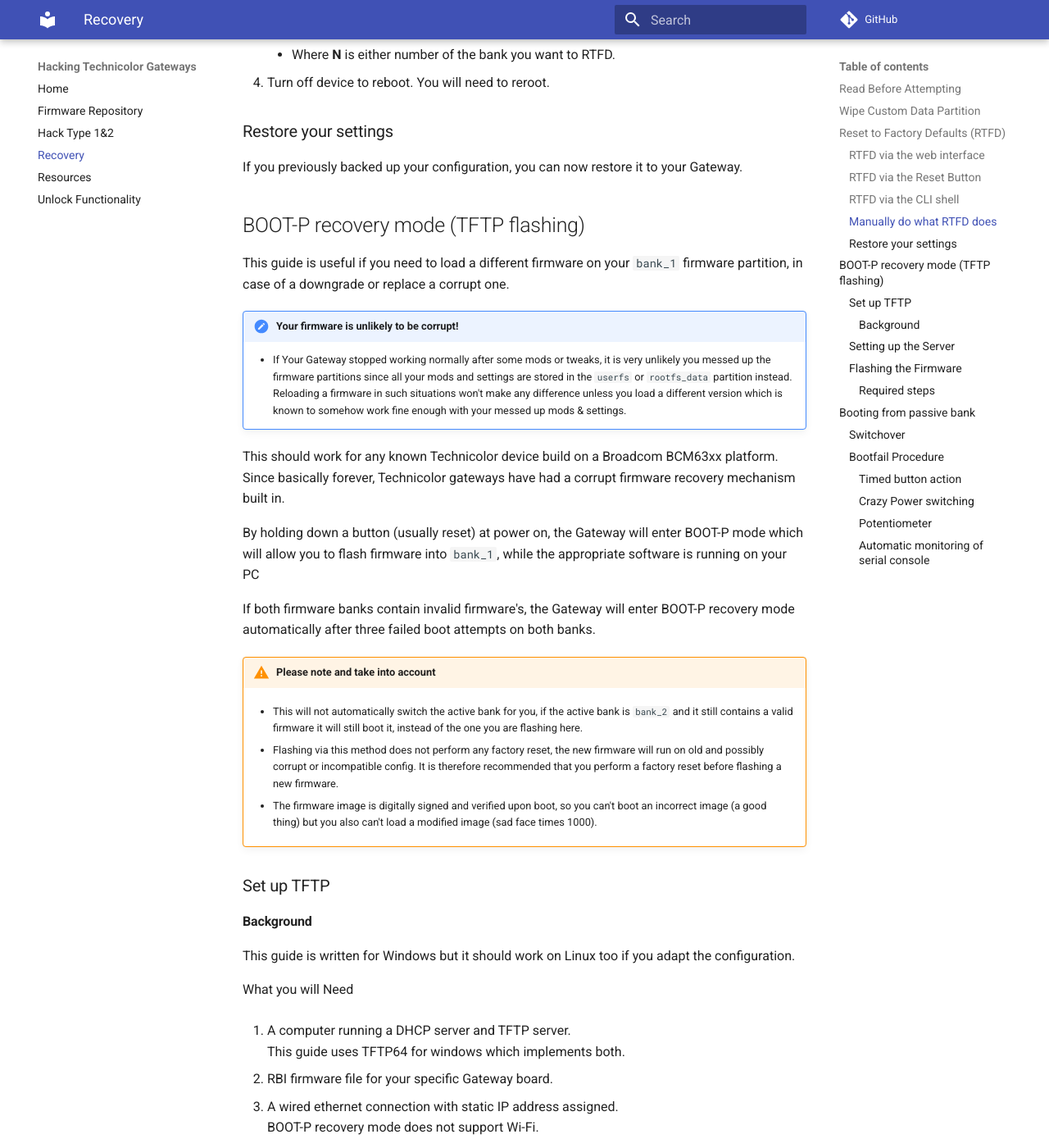
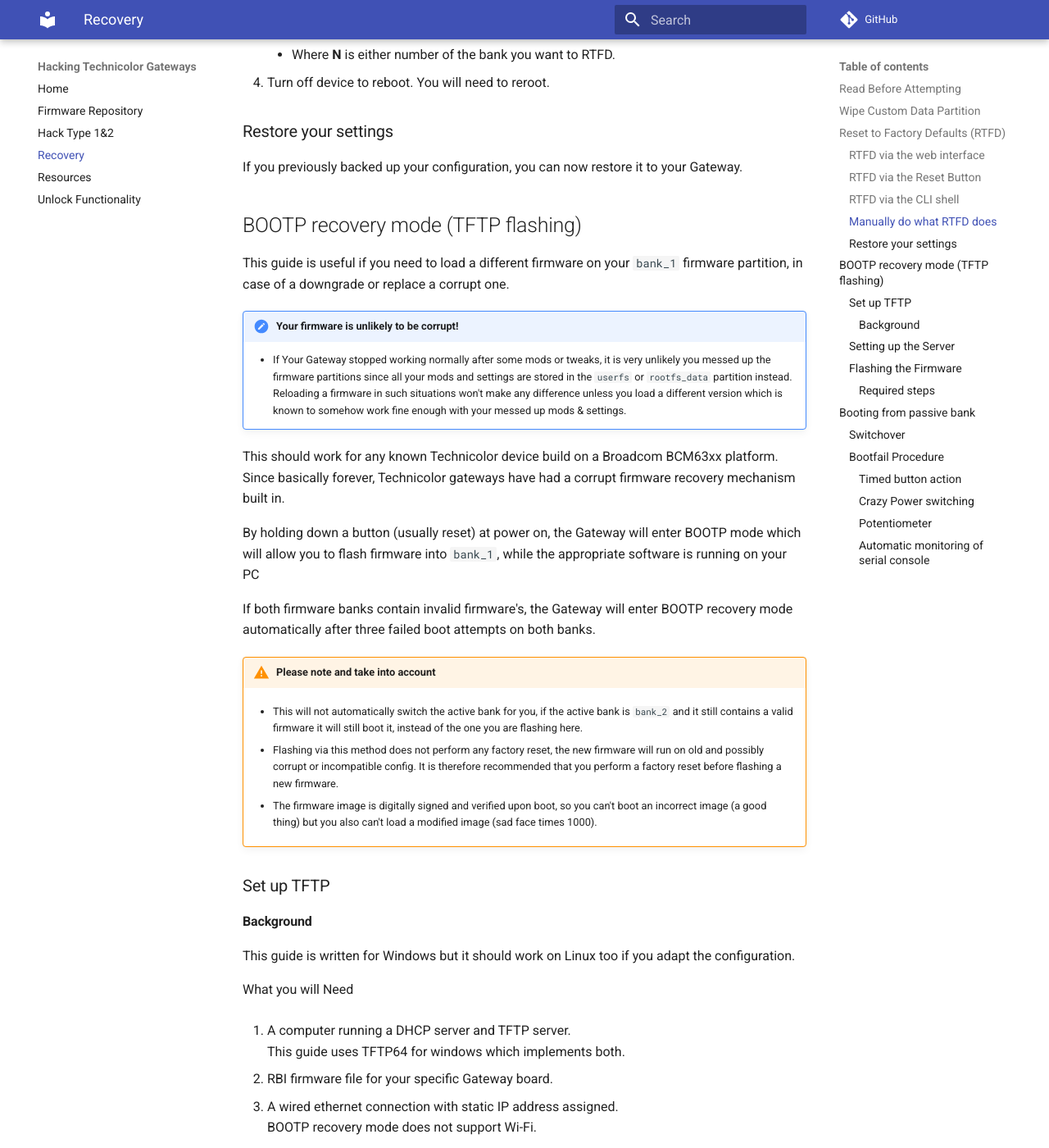
Before and after one commit to hack-technicolor/hack-technicolor, an MkDocs documentation site: the page built from docs/Recovery.md, in a window 1280 px wide and 1400 px high, scrolled down 3056 px. Shown: the whole window at 82% size. Built offline with MkDocs 1.6.1 and Material for MkDocs 9.7.7, drawn with Linux system fonts in a browser that asks for light colours; comment, search, counter and statistics services are not loaded; some of the changed text lies outside the part shown.

Commit message:
BOOT-P to BOOTP

```diff
--- a/docs/Recovery.md
+++ b/docs/Recovery.md
@@ -93,7 +93,7 @@
 
 If you previously backed up your configuration, you can now restore it to your Gateway.
 
-## BOOT-P recovery mode (TFTP flashing)
+## BOOTP recovery mode (TFTP flashing)
 
 This guide is useful if you need to load a different firmware on your `bank_1` firmware partition, in case of a downgrade or replace a corrupt one.
 
@@ -103,9 +103,9 @@
 
 This should work for any known Technicolor device build on a Broadcom BCM63xx platform. Since basically forever, Technicolor gateways have had a corrupt firmware recovery mechanism built in.
 
-By holding down a button (usually reset) at power on, the Gateway will enter BOOT-P mode which will allow you to flash firmware into `bank_1`, while the appropriate software is running on your PC
+By holding down a button (usually reset) at power on, the Gateway will enter BOOTP mode which will allow you to flash firmware into `bank_1`, while the appropriate software is running on your PC
 
-If both firmware banks contain invalid firmware's, the Gateway will enter BOOT-P recovery mode automatically after three failed boot attempts on both banks.
+If both firmware banks contain invalid firmware's, the Gateway will enter BOOTP recovery mode automatically after three failed boot attempts on both banks.
 
 !!! warning "Please note and take into account"
     - This will not automatically switch the active bank for you, if the active bank is `bank_2` and it still contains a valid firmware it will still boot it, instead of the one you are flashing here.
@@ -128,7 +128,7 @@
 2. RBI firmware file for your specific Gateway board.
 
 3. A wired ethernet connection with static IP address assigned.
-   BOOT-P recovery mode does not support Wi-Fi.
+   BOOTP recovery mode does not support Wi-Fi.
 
 4. A few cups of coffee
 
@@ -184,7 +184,7 @@
 
 15. Re-open TFTPD64.
 
-16. If you get a firewall warning, allow access on both private **and public** networks. Please note the temporary network between your PC and device in BOOT-P mode will always be of public type by default.
+16. If you get a firewall warning, allow access on both private **and public** networks. Please note the temporary network between your PC and device in BOOTP mode will always be of public type by default.
 
     - If you don't get any firewall warning and you don't remember if you have already allowed access for TFTP64 in past, please, check firewall settings to confirm it's allowed already or temporally disable firewall.
 
@@ -219,7 +219,7 @@
 !!! note "A few things to note"
     - Again, the Gateway will not boot from this new firmware if `bank_2` is active and contains a valid firmware. Would you like to force it booting from `bank_1` instead? Read below chapters.
 
-    - TFTP does not always play nice & may require a few loads to get working, as well as mentioned above, BOOT-P mode can be a pain.
+    - TFTP does not always play nice & may require a few loads to get working, as well as mentioned above, BOOTP mode can be a pain.
 
     - This guide and process will not work if your device is bricked at bootloader stage.
 
@@ -236,7 +236,7 @@
 
 The process of switching the active bank is called *switchover*. Ordinary firmware upgrades get installed to the passive bank, while a switchover occurs at the end of the upgrade process if it was successful. This means your Gateway frequently changes active bank while not unlocked.
 
-Whenever the Gateway fails to load the image three times in a row, the bootloader will enter *Bootfail* mode and will try booting from the passive bank, without setting it as active. If the firmware in passive bank fails too, then the bootloader will automatically enter BOOT-P recovery mode.
+Whenever the Gateway fails to load the image three times in a row, the bootloader will enter *Bootfail* mode and will try booting from the passive bank, without setting it as active. If the firmware in passive bank fails too, then the bootloader will automatically enter BOOTP recovery mode.
 
 To force-boot from the passive bank, which is not currently active, you have two options:
 
@@ -259,7 +259,7 @@
 
 Bootfail comes handy whenever you have no root access to your Gateway and you want to forcefully boot the passive bank for any reason.
 
-The most common case where you can use this trick is if you have a Gateway that you have just flashed a new firmware via `BOOT-P` into `bank_1`, but your active bank is currently set to `bank_2`, where you have a firmware you can't easily root, so you won't be able to boot your new firmware.
+The most common case where you can use this trick is if you have a Gateway that you have just flashed a new firmware via `BOOTP` into `bank_1`, but your active bank is currently set to `bank_2`, where you have a firmware you can't easily root, so you won't be able to boot your new firmware.
 
 Another common case is that your gateway has self-updated to a firmware version you can't easily root.
 For example, a new Telstra Frontier Gateway that has unfortunately updated to `v17.2.0261-820-RA` can be reverted to the firmware in the passive bank (usually 16.3) using this method. This makes the rooting process a breeze!
```
